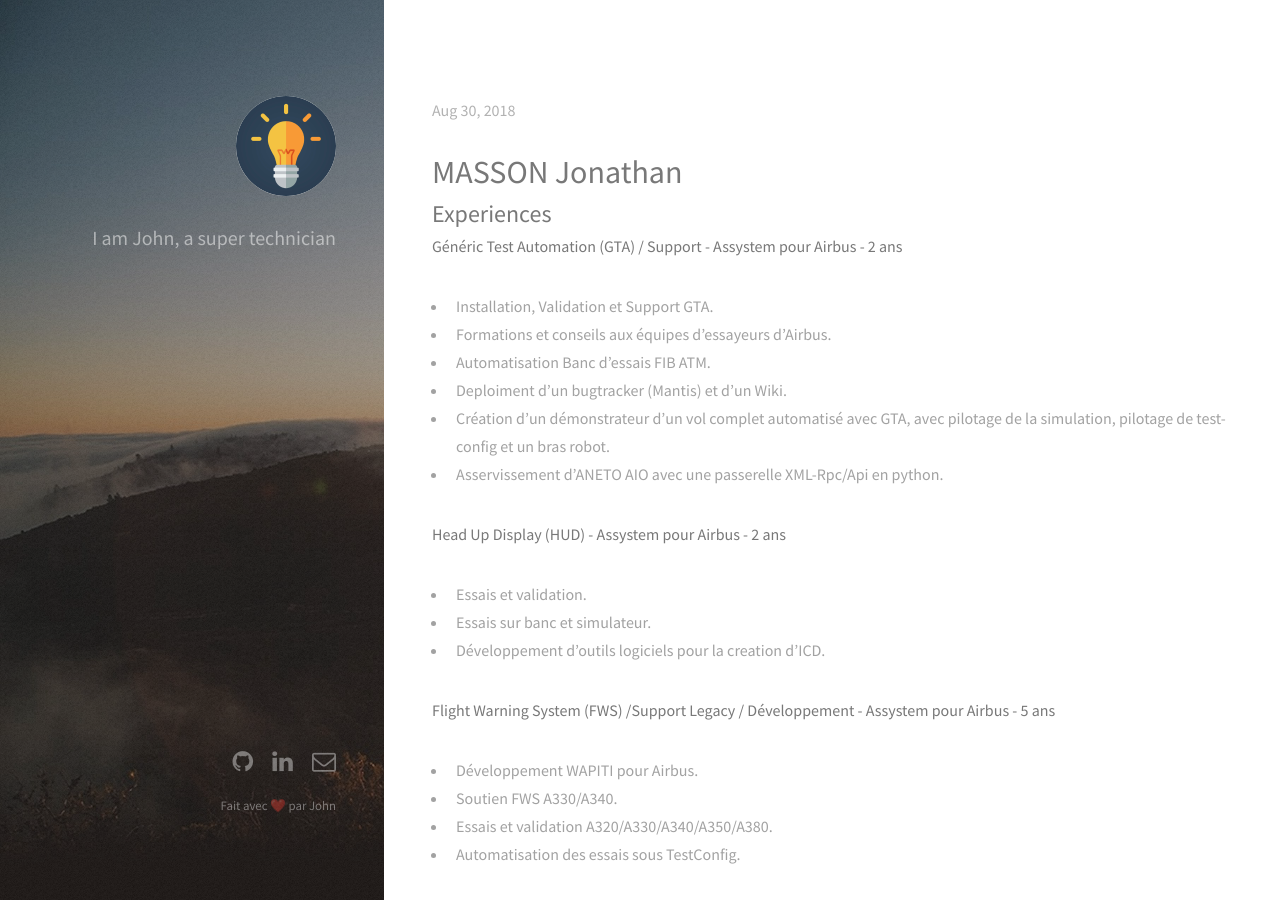
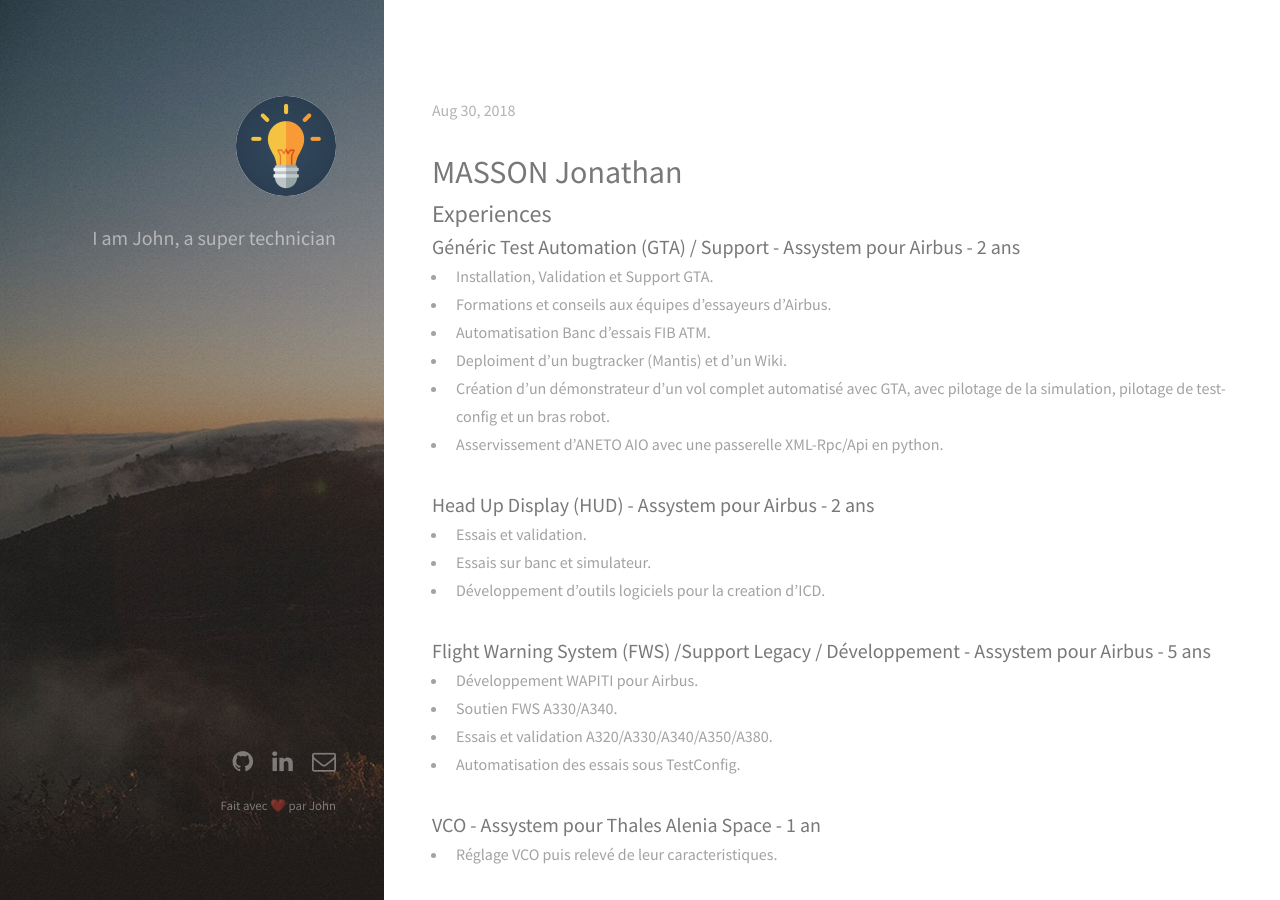
Before and after one commit to jonathan-masson/jonathan-masson.github.io, a Jekyll site: the page built from _posts/2018-09-01-resume.md, in a window 1280 px wide and 900 px high. Built offline with Jekyll 4.4.1, drawn with Linux system fonts in a browser that asks for light colours; nearby versions of some CDN libraries; emoji names are drawn with the system emoji font; our own code applies the rules of GitHub Pages for plain Markdown files.

```diff
--- a/_posts/2018-09-01-resume.md
+++ b/_posts/2018-09-01-resume.md
@@ -10,7 +10,7 @@ date:2018-09-01
 ## Experiences
 
 
-**Généric Test Automation (GTA) / Support - Assystem pour Airbus - 2 ans**
+### **Généric Test Automation (GTA) / Support - Assystem pour Airbus - 2 ans**
   - Installation, Validation et Support GTA.
   - Formations et conseils aux équipes d'essayeurs d'Airbus.
   - Automatisation Banc d'essais FIB ATM.
@@ -18,18 +18,18 @@ date:2018-09-01
   - Création d'un démonstrateur d'un vol complet automatisé avec GTA, avec pilotage de la simulation, pilotage de test-config et un bras robot.
   - Asservissement d'ANETO AIO avec une passerelle XML-Rpc/Api en python.
 
-**Head Up Display (HUD) - Assystem pour Airbus - 2 ans**
+### **Head Up Display (HUD) - Assystem pour Airbus - 2 ans**
   - Essais et validation.
   - Essais sur banc et simulateur.
   - Développement d'outils logiciels pour la creation d'ICD.
 
-**Flight Warning System (FWS) /Support Legacy / Développement - Assystem pour Airbus - 5 ans**
+### **Flight Warning System (FWS) /Support Legacy / Développement - Assystem pour Airbus - 5 ans**
   - Développement WAPITI pour Airbus.
   - Soutien FWS A330/A340.
   - Essais et validation A320/A330/A340/A350/A380.
   - Automatisation des essais sous TestConfig.
 
-**VCO - Assystem pour Thales Alenia Space - 1 an**
+### **VCO - Assystem pour Thales Alenia Space - 1 an**
   - Réglage VCO puis relevé de leur caracteristiques.
 
 ## Competences
```
